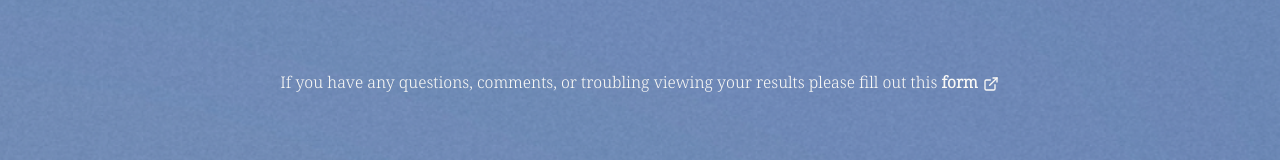
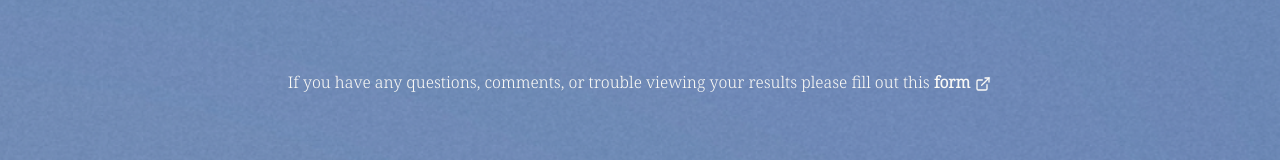
Before and after one commit to jacktorrealba/read-receipts, a Next.js app: page / in a window 1280 px wide. Shown: the part 568-728 px from the top of the page. Built offline with nearby package versions, Linux system fonts and the light colour scheme.

Commit message:
fix dependency issue

```diff
--- a/app/components/linkToForm.js
+++ b/app/components/linkToForm.js
@@ -8,7 +8,7 @@ export default function LinkToForm() {
 
                 <Center mt='3rem' textAlign='center'>
                     <Text>
-                        If you have any questions, comments, or troubling viewing your results please fill out this
+                        If you have any questions, comments, or trouble viewing your results please fill out this
                          <Link href='https://docs.google.com/forms/d/e/1FAIpQLSe8LCSgoUnmsBxgIL8F6B-JmfvRD-7Nvg1nrAhnl4Mr_qzQ0w/viewform' isExternal fontWeight='bold'> form <ExternalLinkIcon mx='1px'/>
                         </Link>
                     </Text>
--- a/app/components/titleMessage.js
+++ b/app/components/titleMessage.js
@@ -1,4 +1,4 @@
-import {Center, Box, Text, Code, ChakraProvider} from '@chakra-ui/react'
+import {Center, Box, Text, ChakraProvider} from '@chakra-ui/react'
 import theme from './theme';
 
 export default function TitleMessage(){
--- a/app/globals.css
+++ b/app/globals.css
@@ -17,7 +17,7 @@
   box-sizing: border-box;
   padding: 0;
   margin: 0;
-  font-family: 'Noto Serif', serif;
+  font-family: 'Noto Serif', serif !important;
   font-weight: 300;
 }
 
```
